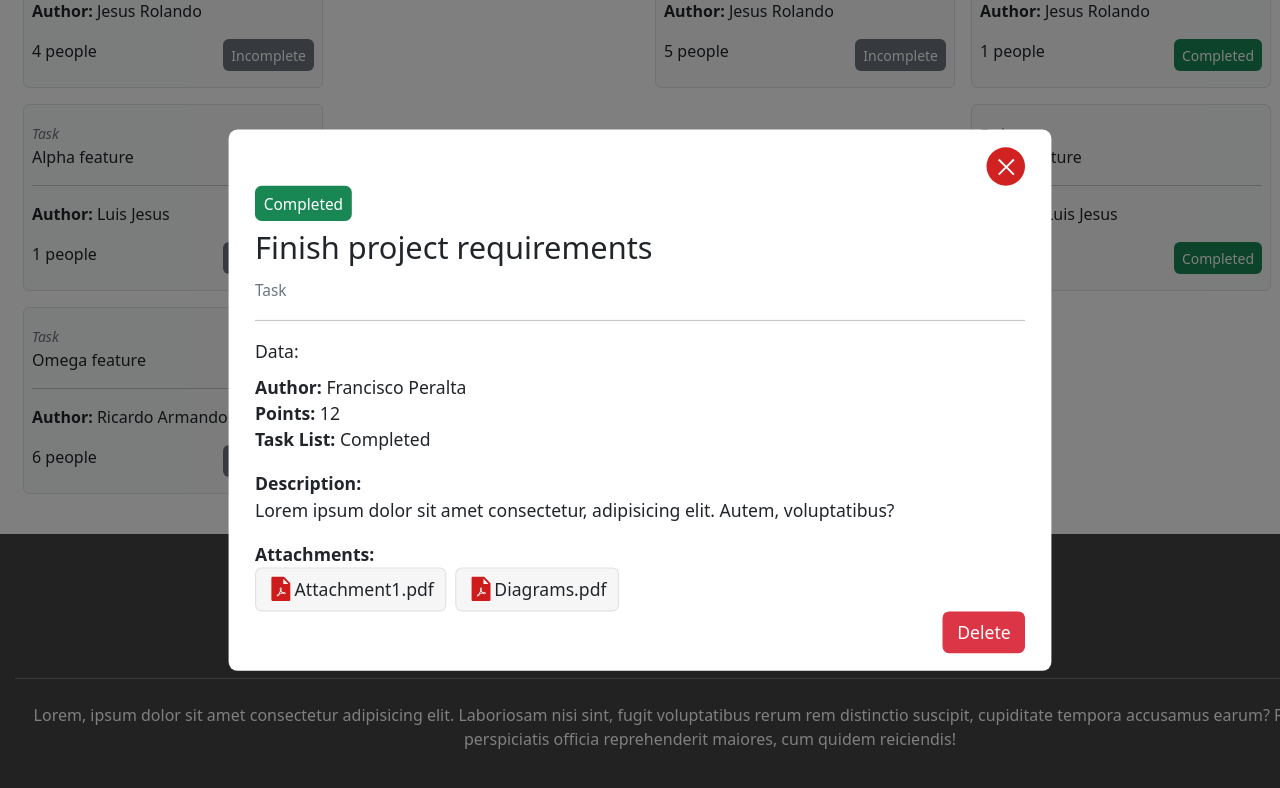
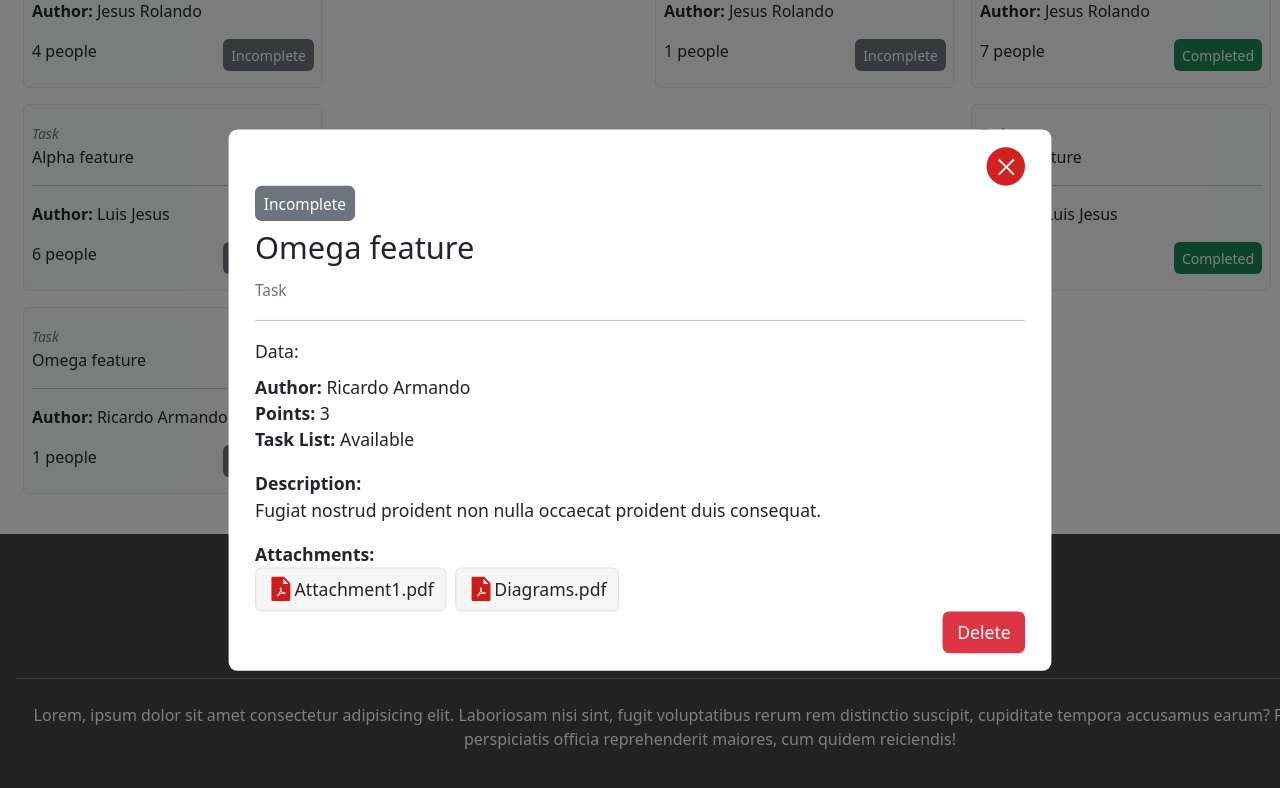
Before and after one commit to LuisRococo/task-manager-app-front, a React (Vite) app: page / in a window 1280 px wide. Both pictures are taken after a click on the element 173 px from the left and 915 px from the top of the page. Shown: the part 515-1303 px from the top of the page. Built offline with nearby package versions, Linux system fonts and the light colour scheme.

Commit message:
fill task modal with real data

```diff
--- a/src/appState/modalsState.ts
+++ b/src/appState/modalsState.ts
@@ -1,8 +1,9 @@
 import { atom } from "recoil";
+import { ITask } from "../interfaces/task";
 
 export interface ITaskDetailModal {
   visibility: boolean;
-  taskData: undefined;
+  taskData: undefined | ITask;
 }
 export interface IModalsState {
   taskListDetailsModal: boolean;
--- a/src/components/boardPage/TaskCard.tsx/TaskCard.tsx
+++ b/src/components/boardPage/TaskCard.tsx/TaskCard.tsx
@@ -12,11 +12,23 @@ export const TaskCard: React.FC<ITask> = ({
   status,
   taskId,
   title,
+  description,
+  points,
+  taskList,
 }) => {
   const { openTaskDataModal } = useModalState();
 
   function handleTaskClick() {
-    openTaskDataModal();
+    openTaskDataModal({
+      assignedQuantity,
+      creatorName,
+      description,
+      points,
+      status,
+      taskId,
+      taskList,
+      title,
+    });
   }
 
   return (
--- a/src/components/boardPage/TaskModal/TaskModal.tsx
+++ b/src/components/boardPage/TaskModal/TaskModal.tsx
@@ -5,13 +5,17 @@ import { useModalState } from "../../../hooks/useModalState";
 import { TaskCardStatus } from "../TaskCardStatus/TaskCardStatus";
 import "./TaskModal.scss";
 import { TaskModalData } from "./TaskModalData";
+import { TaskStatusEnum } from "../../../interfaces/task";
 
 export const TaskModal = () => {
   const { closeTaskDataModal, modalsVisibility } = useModalState();
+  const { taskData } = modalsVisibility.taskDetailsModal;
 
   function handleModalClose() {
     closeTaskDataModal();
   }
+
+  if (!taskData) return;
 
   return (
     <>
@@ -22,15 +26,17 @@ export const TaskModal = () => {
         >
           <div style={{ minWidth: 700 }}>
             <div className="d-flex mb-2">
-              <TaskCardStatus completed={true} />
+              <TaskCardStatus
+                completed={taskData?.status === TaskStatusEnum.complete}
+              />
             </div>
-            <h3>Finish project requirements</h3>
+            <h3>{taskData?.title}</h3>
             <p className="text-muted">
               <small>Task</small>
             </p>
             <hr />
 
-            <TaskModalData />
+            <TaskModalData taskData={taskData} />
 
             <div className="d-flex justify-content-end">
               <button className="btn btn-danger">Delete</button>
--- a/src/components/boardPage/TaskModal/TaskModalData.tsx
+++ b/src/components/boardPage/TaskModal/TaskModalData.tsx
@@ -1,32 +1,36 @@
 import React from "react";
 import { AiFillFilePdf } from "react-icons/ai";
+import { ITask } from "../../../interfaces/task";
 
-export const TaskModalData = () => {
+interface TaskModelData {
+  taskData: ITask;
+}
+
+export const TaskModalData: React.FC<TaskModelData> = ({ taskData }) => {
+  const { taskList, creatorName, description, points } = taskData;
+
   return (
     <div>
       <p className="mb-2">Data:</p>
       <p className="m-0">
         <strong>Author: </strong>
-        Francisco Peralta
+        {creatorName}
       </p>
 
       <p className="m-0">
         <strong>Points: </strong>
-        12
+        {points}
       </p>
 
       <p className="m-0">
         <strong>Task List: </strong>
-        Completed
+        {taskList.title}
       </p>
 
       <p className="mt-3 m-0">
         <strong className="">Description: </strong>
       </p>
-      <p className="m-0">
-        Lorem ipsum dolor sit amet consectetur, adipisicing elit. Autem,
-        voluptatibus?
-      </p>
+      <p className="m-0">{description}</p>
 
       <p className="mt-3 m-0">
         <strong className="">Attachments: </strong>
--- a/src/hooks/useModalState.ts
+++ b/src/hooks/useModalState.ts
@@ -1,6 +1,7 @@
 import React from "react";
 import { useRecoilState } from "recoil";
 import { IModalsState, modalsState } from "../appState/modalsState";
+import { ITask } from "../interfaces/task";
 
 export const useModalState = () => {
   const [modalsVisibility, setModalsVisibility] = useRecoilState(modalsState);
@@ -25,11 +26,14 @@ export const useModalState = () => {
     setModalsVisibility(stateToUpdate);
   }
 
-  function openTaskDataModal() {
+  function openTaskDataModal(taskData: ITask) {
     const stateToUpdate: IModalsState = JSON.parse(
       JSON.stringify(modalsVisibility)
     );
-    stateToUpdate.taskDetailsModal.visibility = true;
+    stateToUpdate.taskDetailsModal = {
+      visibility: true,
+      taskData,
+    };
 
     setModalsVisibility(stateToUpdate);
   }
--- a/src/interfaces/task.ts
+++ b/src/interfaces/task.ts
@@ -9,4 +9,10 @@ export interface ITask {
   creatorName: string;
   status: TaskStatusEnum;
   assignedQuantity: number;
+  points: number;
+  description: string;
+  taskList: {
+    listId: number;
+    title: string;
+  };
 }
--- a/src/placeholders/tasksPlaceholders.ts
+++ b/src/placeholders/tasksPlaceholders.ts
@@ -8,6 +8,13 @@ export const taskGroup1: ITask[] = [
     creatorName: "Jesus Rolando",
     status: TaskStatusEnum.incomplete,
     title: "Beta feature",
+    description:
+      "Adipisicing pariatur qui nulla est do dolor aliquip culpa irure duis sint.",
+    points: randomInteger(1, 20),
+    taskList: {
+      listId: randomInteger(1, 20),
+      title: "Available",
+    },
   },
   {
     taskId: randomInteger(1, 100),
@@ -15,6 +22,13 @@ export const taskGroup1: ITask[] = [
     creatorName: "Luis Jesus",
     status: TaskStatusEnum.incomplete,
     title: "Alpha feature",
+    description:
+      "Aliquip sunt eu deserunt duis consectetur ea laborum deserunt aliquip et culpa.",
+    points: randomInteger(1, 20),
+    taskList: {
+      listId: randomInteger(1, 20),
+      title: "Available",
+    },
   },
   {
     taskId: randomInteger(1, 100),
@@ -22,6 +36,13 @@ export const taskGroup1: ITask[] = [
     creatorName: "Ricardo Armando",
     status: TaskStatusEnum.incomplete,
     title: "Omega feature",
+    description:
+      "Fugiat nostrud proident non nulla occaecat proident duis consequat.",
+    points: randomInteger(1, 20),
+    taskList: {
+      listId: randomInteger(1, 20),
+      title: "Available",
+    },
   },
 ];
 
@@ -32,6 +53,12 @@ export const taskGroup2: ITask[] = [
     creatorName: "Jesus Rolando",
     status: TaskStatusEnum.incomplete,
     title: "Beta feature",
+    description: "Lorem deserunt ipsum labore non est mollit.",
+    points: randomInteger(1, 20),
+    taskList: {
+      listId: randomInteger(1, 20),
+      title: "Available",
+    },
   },
 ];
 
@@ -42,6 +69,12 @@ export const taskGroupCompleted: ITask[] = [
     creatorName: "Jesus Rolando",
     status: TaskStatusEnum.complete,
     title: "Beta feature",
+    description: "Ad officia ad pariatur dolor enim cillum eu enim.",
+    points: randomInteger(1, 20),
+    taskList: {
+      listId: randomInteger(1, 20),
+      title: "Available",
+    },
   },
   {
     taskId: randomInteger(1, 100),
@@ -49,5 +82,11 @@ export const taskGroupCompleted: ITask[] = [
     creatorName: "Luis Jesus",
     status: TaskStatusEnum.complete,
     title: "Alpha feature",
+    description: "Duis non ut sit non et.",
+    points: randomInteger(1, 20),
+    taskList: {
+      listId: randomInteger(1, 20),
+      title: "Available",
+    },
   },
 ];
```
